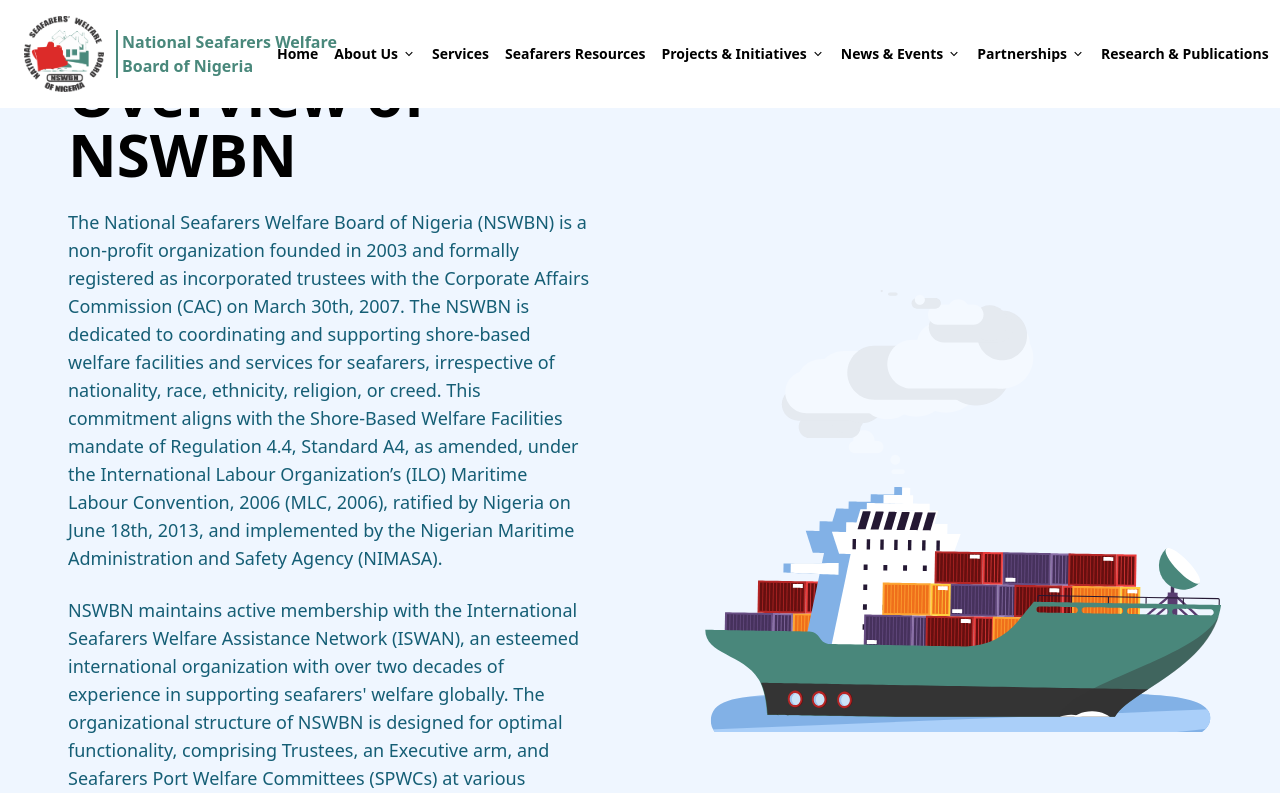
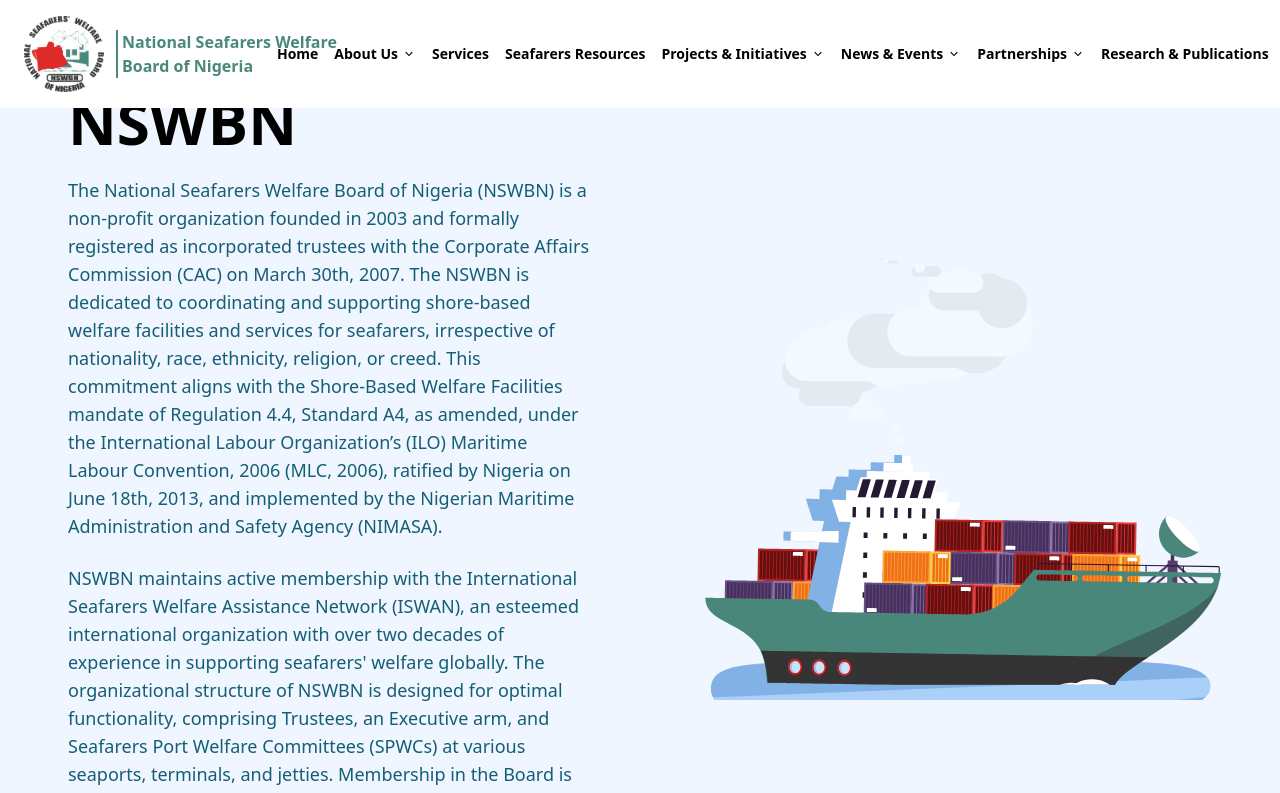
Before and after one commit to web3normad/NSWBN-Website, a React (Vite) app: page / in a window 1280 px wide. Shown: the top 793 px of the page. Built offline with nearby package versions, Linux system fonts and the light colour scheme.

Commit message:
margin adjustments

```diff
--- a/src/components/Hero.jsx
+++ b/src/components/Hero.jsx
@@ -10,7 +10,7 @@
 
   return (
 
-    <div className="flex flex-col md:flex-row items-center justify-between mt-24 w-full h-screen z-auto bg-blue-50 scroll-smooth overflow-y-hidden md:overflow-y-hidden  px-5 hover:overflow-y-none custom-scrollbar">
+    <div className="flex flex-col md:flex-row items-center justify-between mt-16 w-full h-screen z-auto bg-blue-50 scroll-smooth overflow-y-hidden md:overflow-y-hidden  px-5 hover:overflow-y-none custom-scrollbar">
 
       {/* Content Section */}
       <div className="flex flex-col justify-center items-start z-2 mt-36 md:mt-0 md:w-1/2">
```
